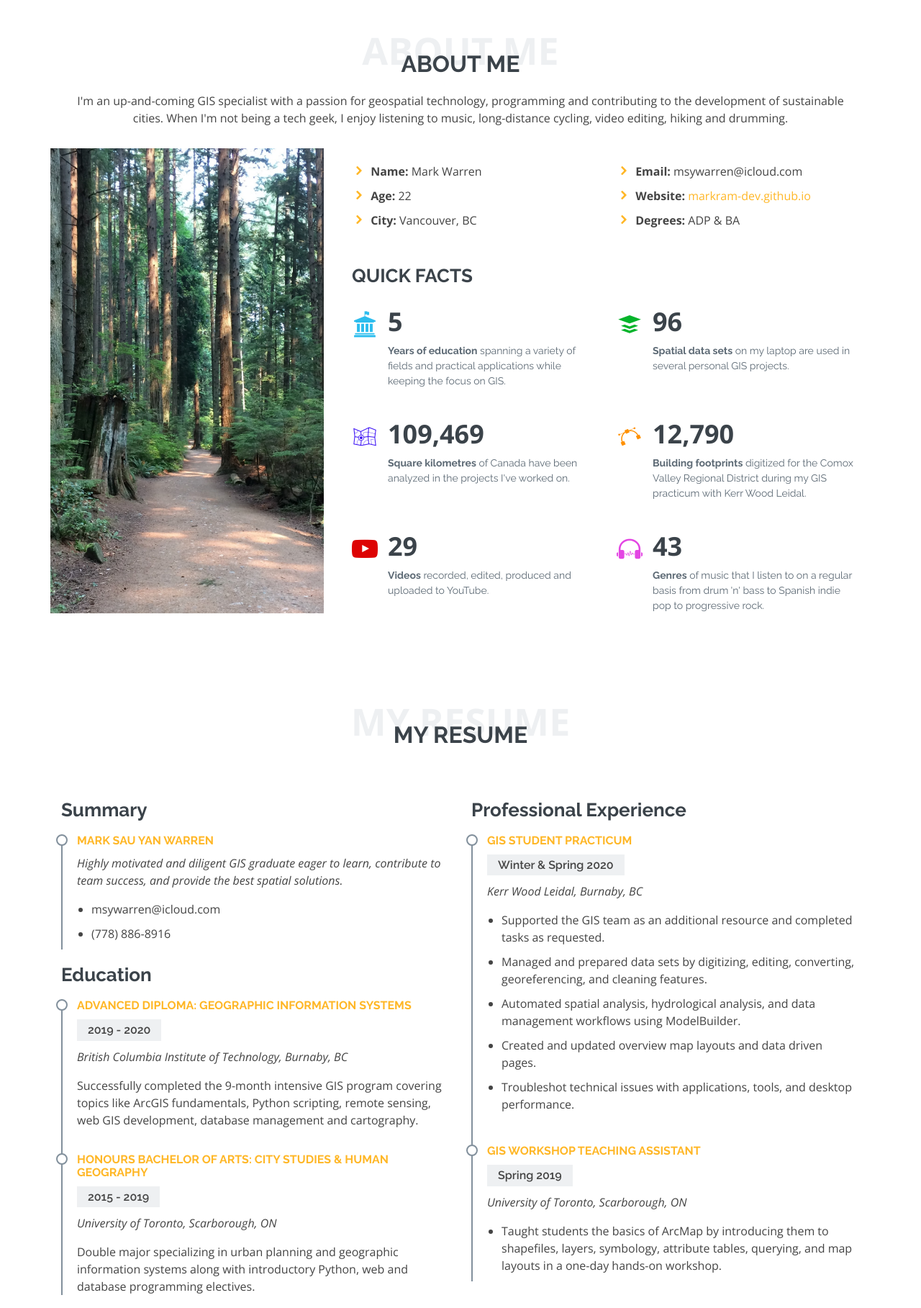
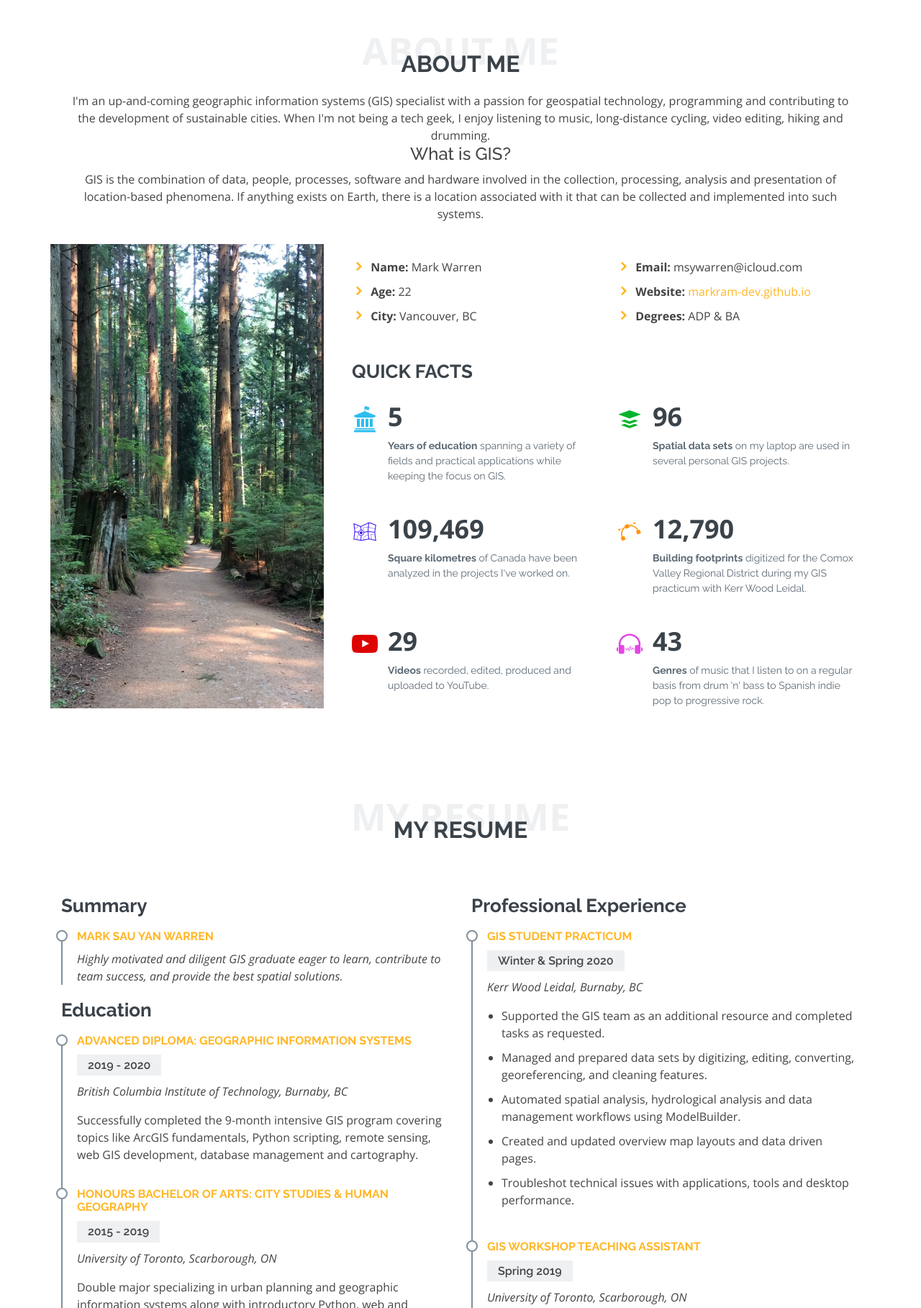
Before and after one commit to markram-dev/markram-dev.github.io, a plain HTML site: page index.html in a window 1280 px wide. Shown: the part 820-2637 px from the top of the page at 72% size. Drawn offline with nearby package versions, Linux system fonts and the light colour scheme.

Commit message:
Updated index

```diff
--- a/index.html
+++ b/index.html
@@ -70,9 +70,13 @@
                 <div class="section-title">
                     <span>About Me</span>
                     <h2>About Me</h2>
-                    <p>I'm an up-and-coming GIS specialist with a passion for geospatial technology, programming and
+                    <p>I'm an up-and-coming geographic information systems (GIS) specialist with a passion for geospatial technology, programming and
                         contributing to the development of sustainable cities. When I'm not being a tech geek, I enjoy
                         listening to music, long-distance cycling, video editing, hiking and drumming.</p>
+                    <h4>What is GIS?</h4>
+                    <p>
+                        GIS is the combination of data, people, processes, software and hardware involved in the collection, processing, analysis and presentation of location-based phenomena. If anything exists on Earth, there is a location associated with it that can be collected and implemented into such systems.
+                    </p>
                 </div>
 
                 <div class="row">
@@ -210,11 +214,6 @@
                             <h4>Mark Sau Yan Warren</h4>
                             <p><em>Highly motivated and diligent GIS graduate eager to learn, contribute to team
                                     success, and provide the best spatial solutions.</em></p>
-                            <ul>
-                                <li>&#109;&#115;&#121;&#119;&#97;&#114;&#114;&#101;&#110;&#64;&#105;&#99;&#108;&#111;&#117;&#100;&#46;&#99;&#111;&#109;
-                                </li>
-                                <li>(&#55;&#55;&#56;) &#56;&#56;&#54;-&#56;&#57;&#49;&#54;</li>
-                            </ul>
                         </div>
 
                         <h3 class="resume-title">Education</h3>
@@ -246,10 +245,10 @@
                                 </li>
                                 <li>Managed and prepared data sets by digitizing, editing, converting, georeferencing,
                                     and cleaning features.</li>
-                                    <li>Automated spatial analysis, hydrological analysis, and data management workflows
+                                <li>Automated spatial analysis, hydrological analysis and data management workflows
                                     using ModelBuilder.</li>
                                 <li>Created and updated overview map layouts and data driven pages.</li>
-                                    <li>Troubleshot technical issues with applications, tools, and desktop performance.</li>
+                                <li>Troubleshot technical issues with applications, tools and desktop performance.</li>
                             </ul>
                         </div>
                         <div class="resume-item">
@@ -258,9 +257,10 @@
                             <p><em>University of Toronto, Scarborough, ON</em></p>
                             <ul>
                                 <li>Taught students the basics of ArcMap by introducing them to shapefiles, layers,
-                                        symbology, attribute tables, querying, and map layouts in a one-day hands-on
+                                    symbology, attribute tables, querying and map layouts in a one-day hands-on
                                     workshop.</li>
-                                </ul>                        </div>
+                            </ul>
+                        </div>
                     </div>
                 </div>
 
@@ -276,7 +276,7 @@
                     <h2>My Specialties</h2>
                     <p>
                         <!-- Specialties Description-->
-                        Whether it involves converting a REST API response to a workable GeoJSON file, figuring out where your business clientele is located, or producing a time-lapse movie, you can trust that I'll return the best results using a vast array of software and tools.
+                        Whether it involves converting a REST API response to a workable GeoJSON file, figuring out where a business' clientele is located, or producing a time-lapse movie, you can trust that I'll return the best results using a vast array of software and tools.
                     </p>
                 </div>
 
@@ -317,7 +317,8 @@
 
                 <!-- Software Skills Progress Bars -->
                 <div class="row justify-content-center" id="skills-bars" style="margin-top: 3em;">
-                    <div class="col-lg-6"> <!-- Left Progress Bars Column -->
+                    <div class="col-lg-6">
+                        <!-- Left Progress Bars Column -->
                         <div class="skills-content">
                             <div class="progress">
                                 <span class="skill">ArcGIS <i class="val">90%</i></span>
@@ -349,7 +350,8 @@
                         </div>
                     </div> <!-- End of Left Progress Bars Column -->
 
-                    <div class="col-lg-6"> <!-- Right Progress Bars Column -->
+                    <div class="col-lg-6">
+                        <!-- Right Progress Bars Column -->
                         <div class="skills-content">
                             <div class="progress">
                                 <span class="skill">Python <i class="val">85%</i></span>
@@ -359,7 +361,7 @@
                             </div>
 
                             <div class="progress">
-                                <span class="skill">HTML & CSS <i class="val">83%</i></span>
+                                <span class="skill">HTML &amp; CSS <i class="val">83%</i></span>
                                 <div class="progress-bar-wrap">
                                     <div class="progress-bar" role="progressbar" aria-valuenow="83" aria-valuemin="0" aria-valuemax="100"></div>
                                 </div>
```
Also changed, not shown: portfolio-details/portfolio-edit-details.html (+1 -1 lines). Lines whose indentation alone changed are shown as unchanged.
